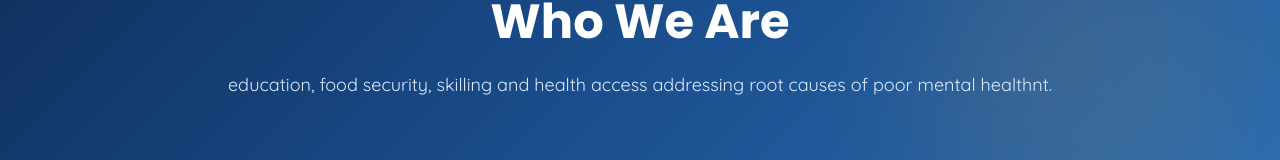
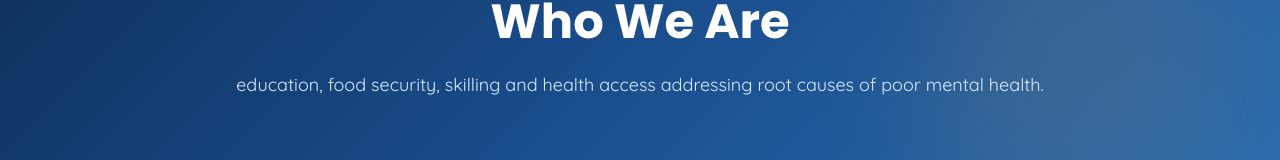
Before and after one commit to felicity0000/srk-international, a React (Vite) app: page /about in a window 1280 px wide. Shown: the part 214-374 px from the top of the page. Built offline with nearby package versions, Linux system fonts and the light colour scheme.

Commit message:
srk international society website

```diff
--- a/src/pages/About.tsx
+++ b/src/pages/About.tsx
@@ -57,7 +57,7 @@ export default function About({ onNavigate }: AboutProps) {
             Who We Are
           </h1>
           <p className="text-blue-100 text-lg leading-relaxed">
-            education, food security, skilling and health access addressing root causes of poor mental healthnt.
+            education, food security, skilling and health access addressing root causes of poor mental health.
           </p>
         </div>
       </section>
```
